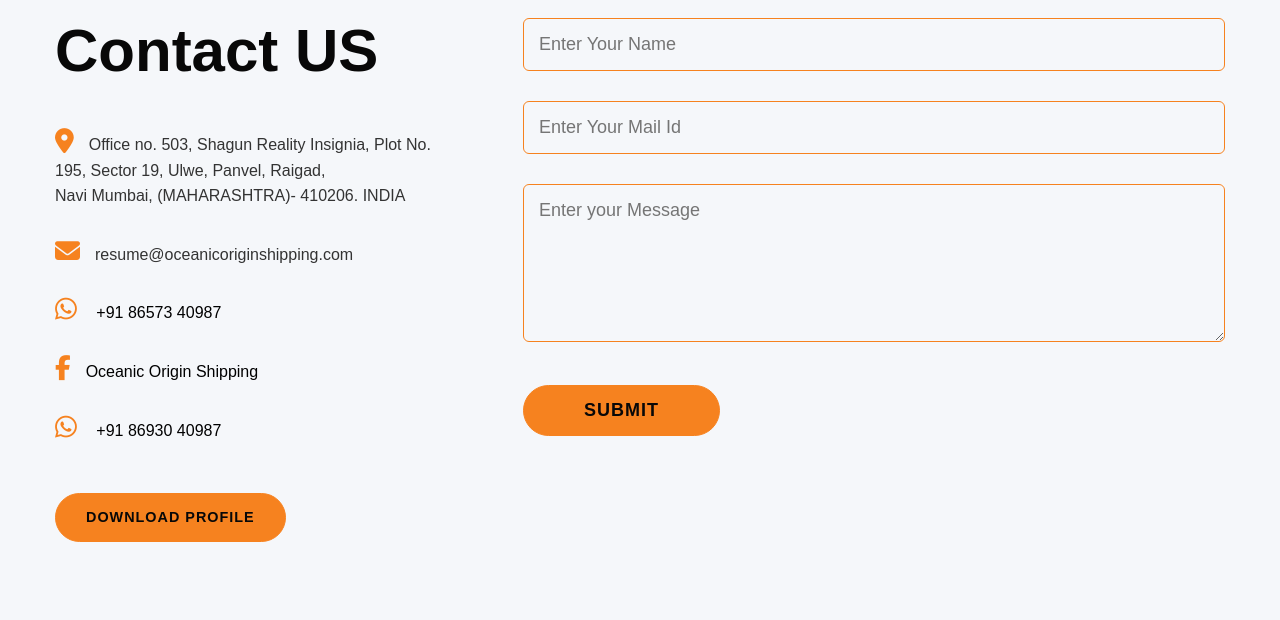
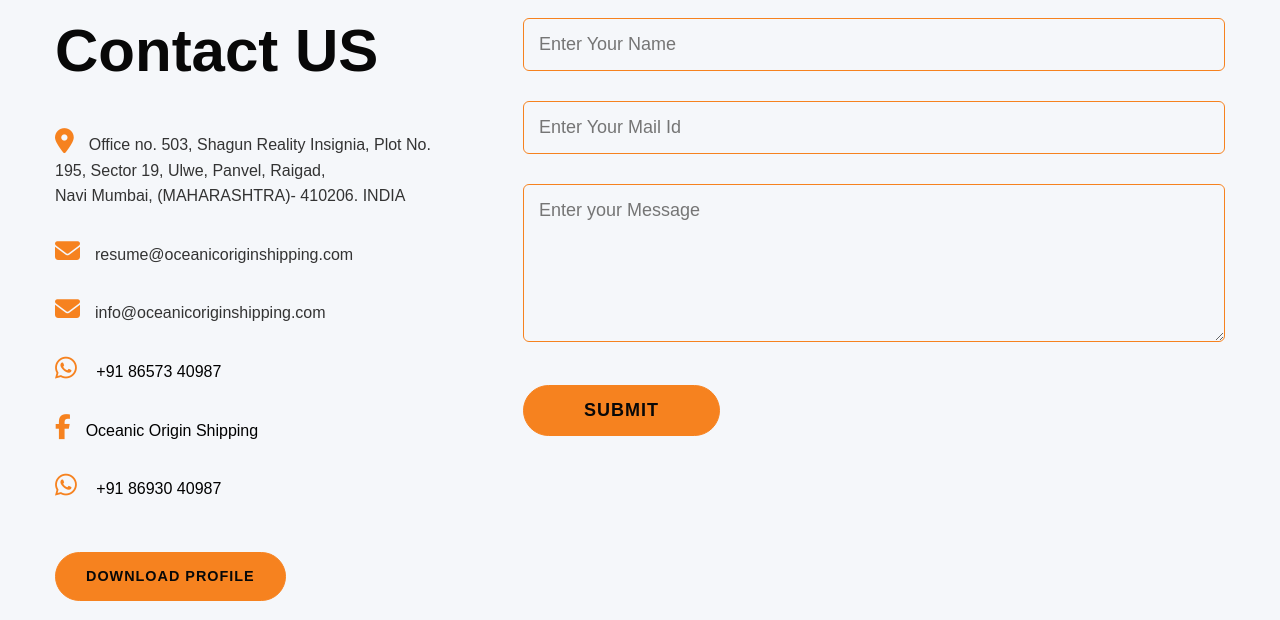
Before and after one commit to Kaifansari-17/oospl, a plain HTML site: page index.html in a window 1280 px wide. Shown: the part 3831-4451 px from the top of the page. Drawn offline with Linux system fonts and the light colour scheme.

Commit message:
index.html

```diff
--- a/index.html
+++ b/index.html
@@ -514,7 +514,7 @@
               Plot No. 195, Sector 19, Ulwe, Panvel, Raigad,<br> Navi Mumbai,
               (MAHARASHTRA)- 410206. INDIA</p>
             <p><i class="fa-solid fa-envelope"></i>resume@oceanicoriginshipping.com</p>
-
+     <p><i class="fa-solid fa-envelope"></i>info@oceanicoriginshipping.com</p>
             <!-- <p><i class="fa-solid fa-phone"></i> +91 86573 40987</p>
                         <p><i class="fa-solid fa-phone"></i>+91 86930 40987</p>
                         -->
```
